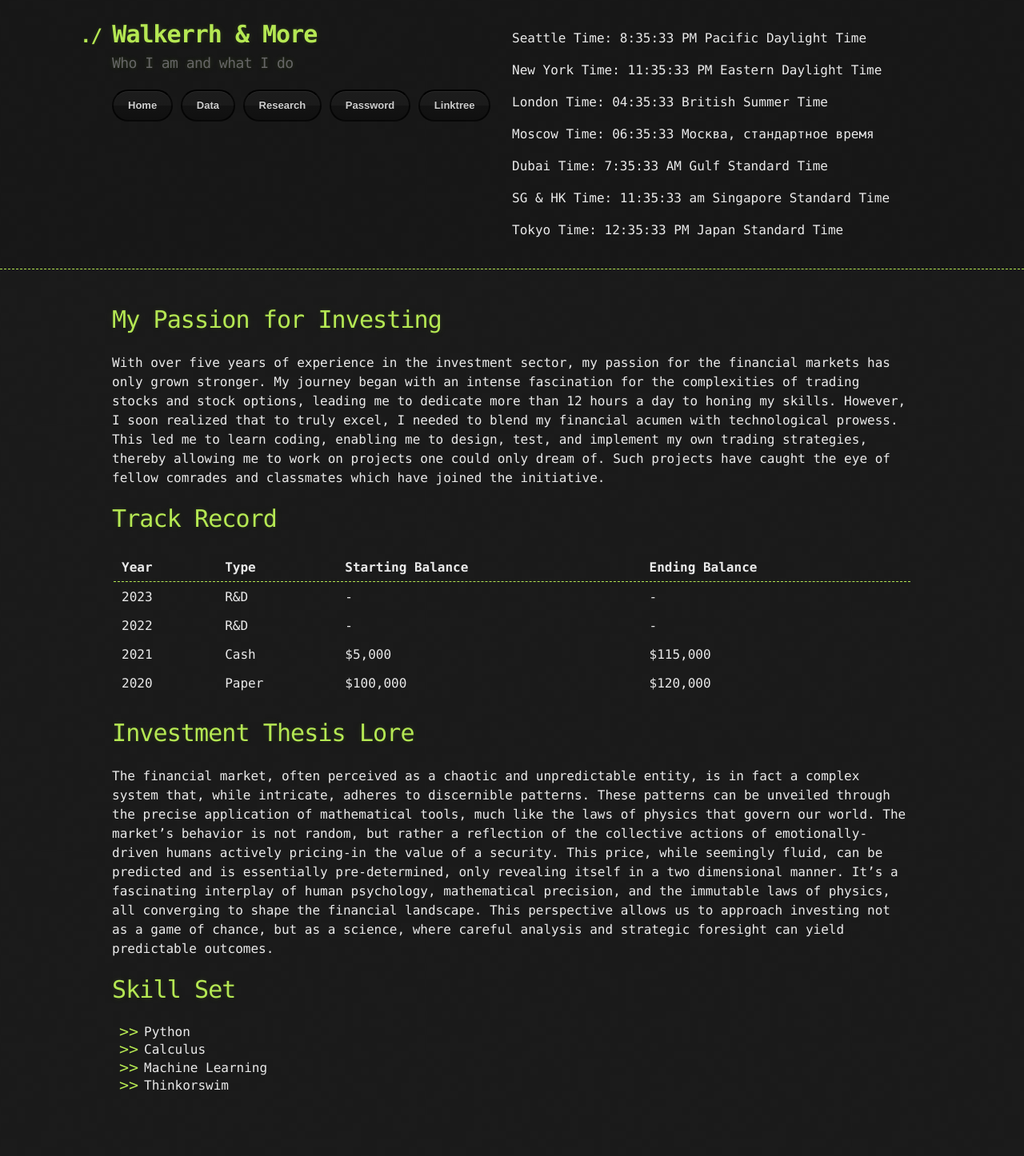
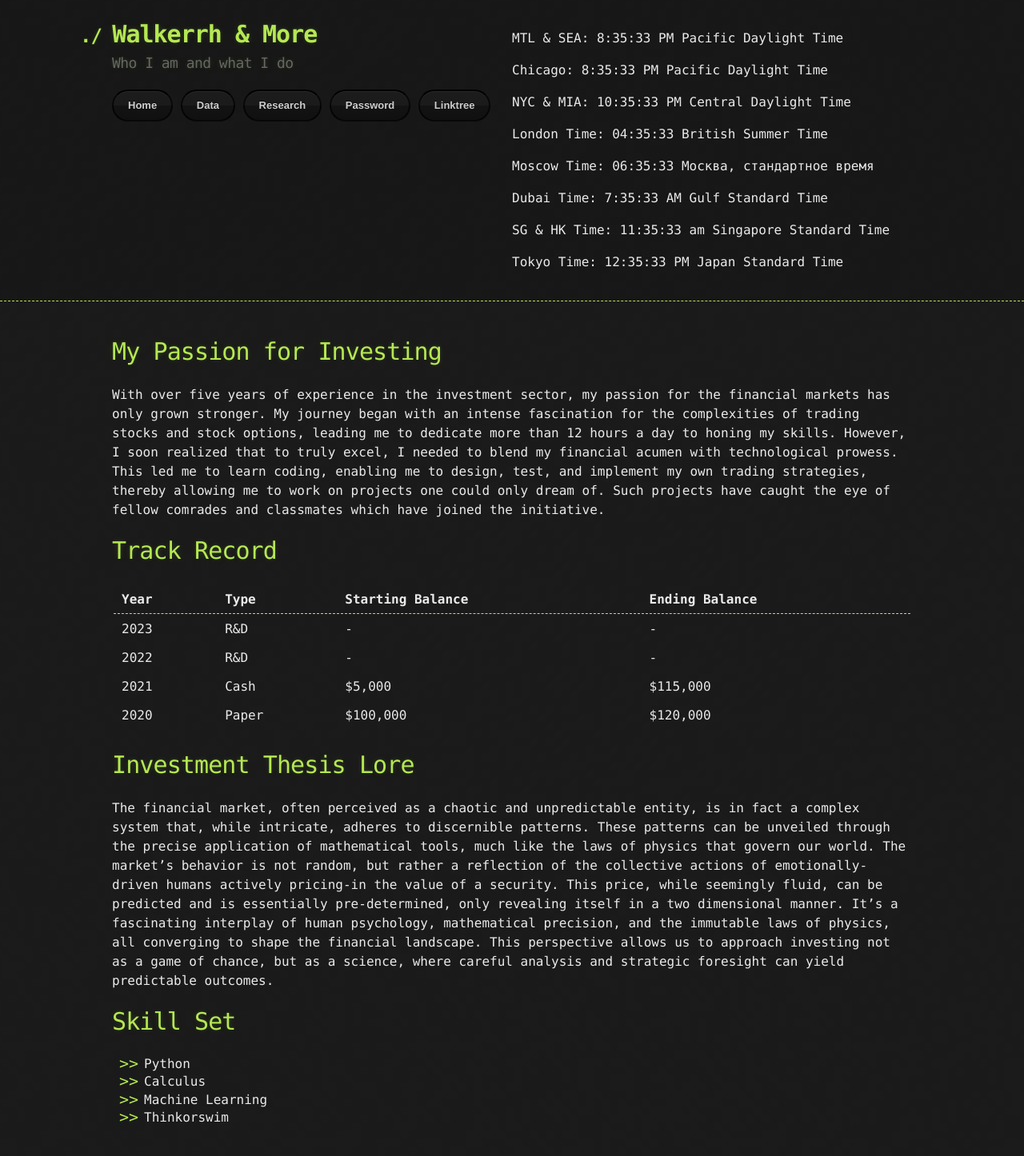
Before and after one commit to Walkerrh/walkerrh.github.io, a Jekyll site: the page built from index.md, in a window 1280 px wide. Shown: the whole page at 80% size. Built offline with Jekyll 4.4.1, drawn with Linux system fonts in a browser that asks for light colours; our own code applies the rules of GitHub Pages for plain Markdown files; before the commit the page ends 1406 px from its top, so only the background shows below that.

Commit message:
Update default.html

```diff
--- a/_layouts/default.html
+++ b/_layouts/default.html
@@ -37,6 +37,7 @@
         </div>
       <div class="right-side-time-display">
         <p id="timeSEA"></p>
+        <p id="timeCHI"></p>
         <p id="timeNY"></p>
         <p id="timeLDN"></p>
         <p id="timeMOS"></p>
@@ -48,8 +49,9 @@
         function updateTime() {
             var d = new Date();
 
-            document.getElementById('timeSEA').innerHTML = 'Seattle Time: ' + new Intl.DateTimeFormat('en-US', {timeZone: 'America/Los_Angeles', timeStyle: 'full'}).format(d);
-            document.getElementById('timeNY').innerHTML = 'New York Time: ' + new Intl.DateTimeFormat('en-US', {timeZone: 'America/New_York', timeStyle: 'full'}).format(d);
+            document.getElementById('timeSEA').innerHTML = 'MTL & SEA: ' + new Intl.DateTimeFormat('en-US', {timeZone: 'America/Los_Angeles', timeStyle: 'full'}).format(d);
+            document.getElementById('timeCHI').innerHTML = 'Chicago: ' + new Intl.DateTimeFormat('en-US', {timeZone: 'America/Los_Angeles', timeStyle: 'full'}).format(d);
+            document.getElementById('timeNY').innerHTML = 'NYC & MIA: ' + new Intl.DateTimeFormat('en-US', {timeZone: 'America/Chicago', timeStyle: 'full'}).format(d);
             document.getElementById('timeLDN').innerHTML = 'London Time: ' + new Intl.DateTimeFormat('en-GB', {timeZone: 'Europe/London', timeStyle: 'full'}).format(d);
             document.getElementById('timeMOS').innerHTML = 'Moscow Time: ' + new Intl.DateTimeFormat('ru-RU', {timeZone: 'Europe/Moscow', timeStyle: 'full'}).format(d);
             document.getElementById('timeDUB').innerHTML = 'Dubai Time: ' + new Intl.DateTimeFormat('en-AE', {timeZone: 'Asia/Dubai', timeStyle: 'full'}).format(d);
```
